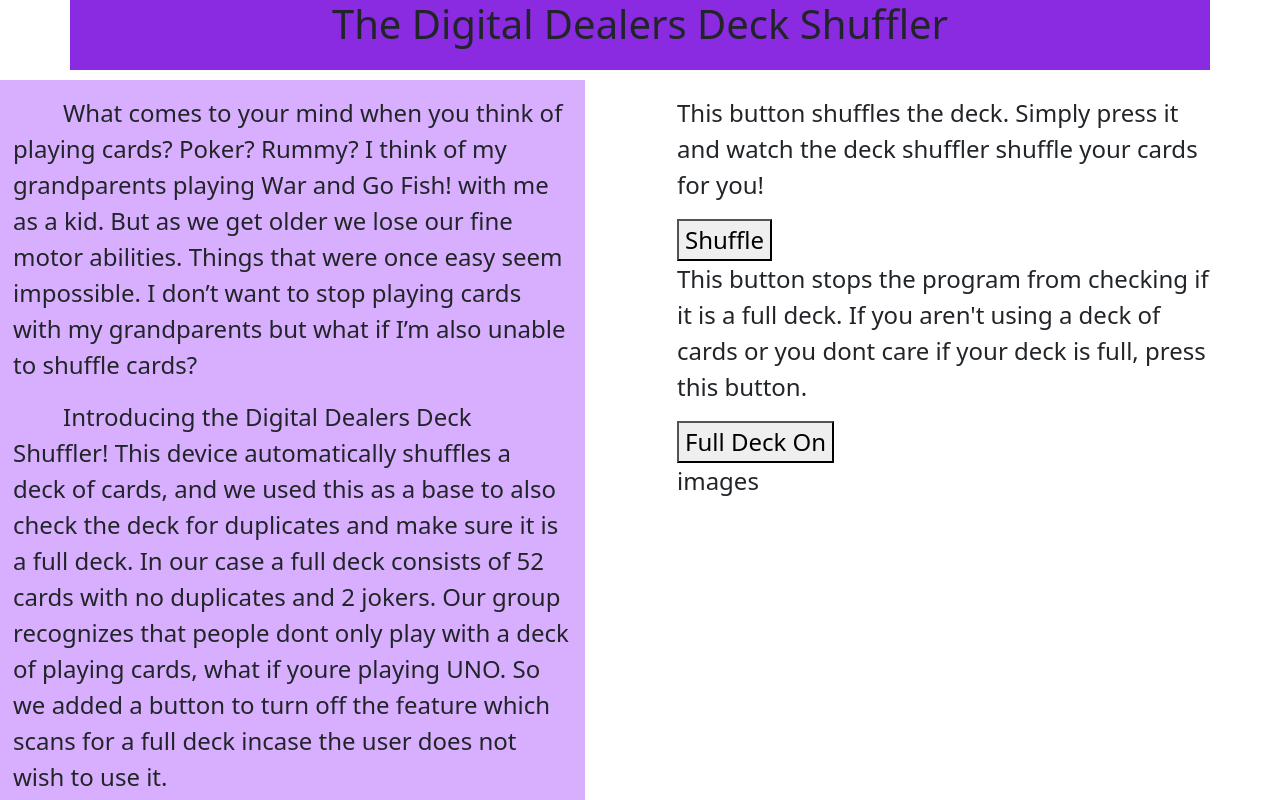
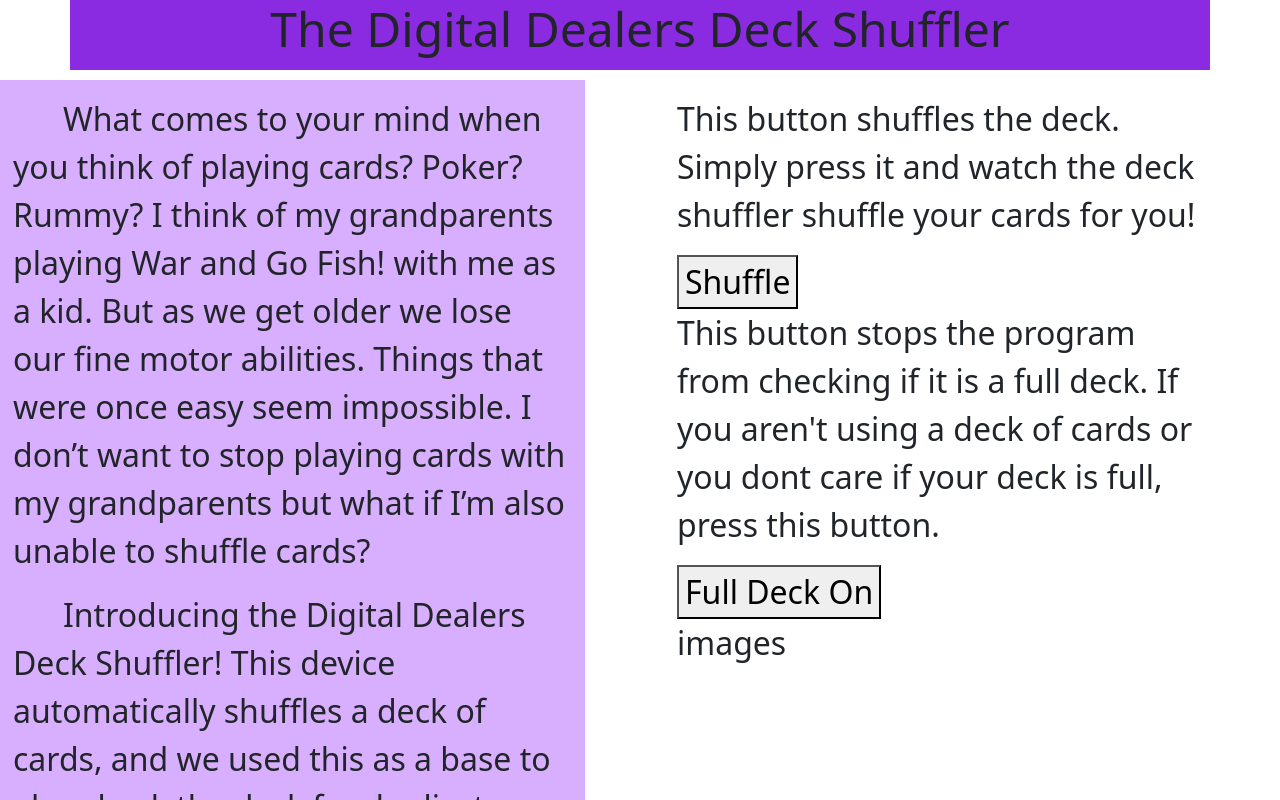
Before and after one commit to SyrenSong/DigitalDealers, a plain HTML site: page index.html in a window 1280 px wide. Shown: the top 800 px of the page. Drawn offline with nearby package versions, Linux system fonts and the light colour scheme.

Commit message:
fixed font size

```diff
--- a/style.css
+++ b/style.css
@@ -5,13 +5,14 @@
 
 .page-title {
     text-decoration-color: white;
+    font-size: 3rem;
 }
 
 .project-info {
     background-color: rgb(216, 175, 255);
     padding: 15px;
     margin: 10px;
-    font-size: x-large;
+    font-size: 2rem;
     text-indent: 50px;
     width: 90%;
 }
@@ -19,6 +20,6 @@
 .buttons-img {
     padding: 15px;
     margin: 10px;
-    font-size: x-large;
+    font-size: 2rem;
     width: 90%;
 }
```
